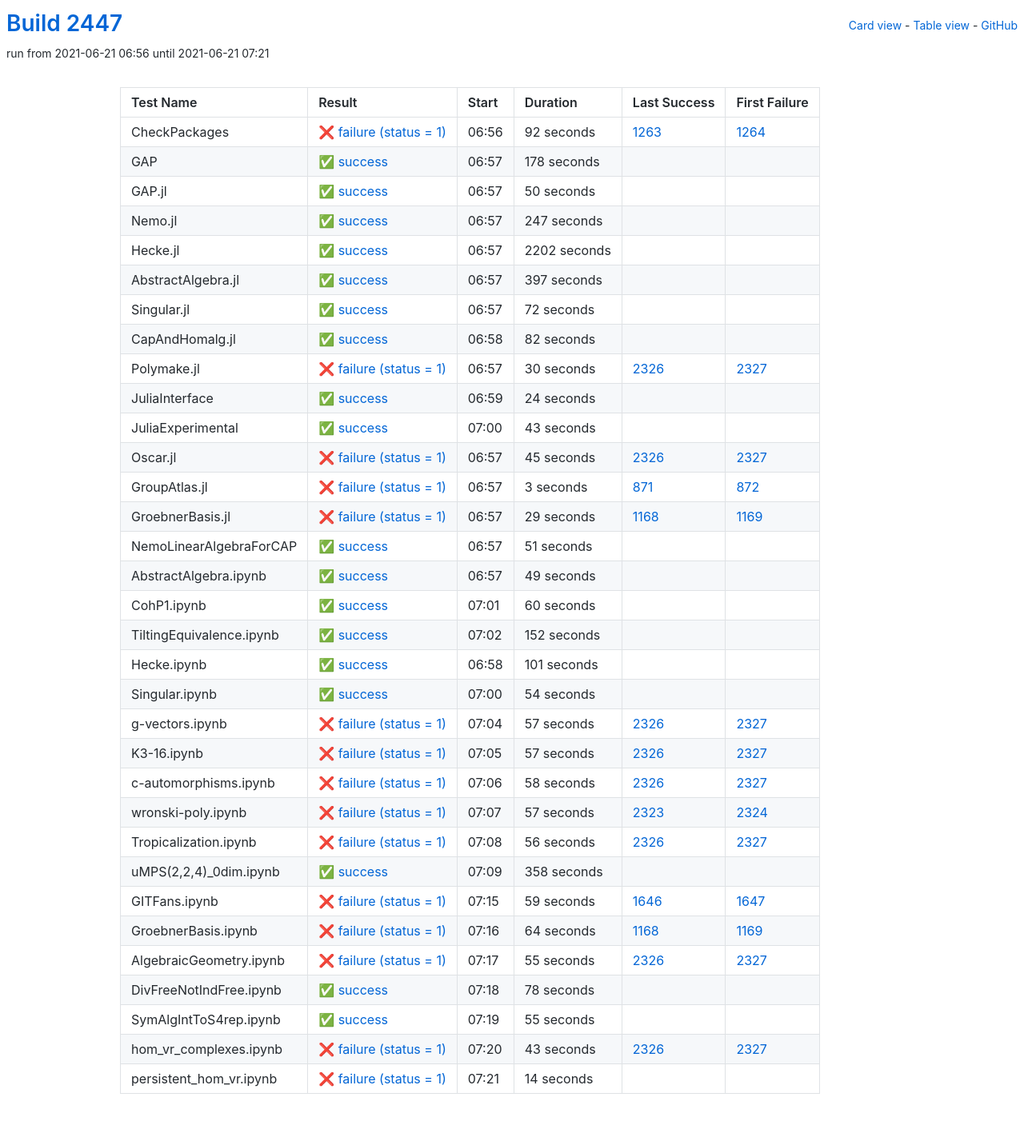
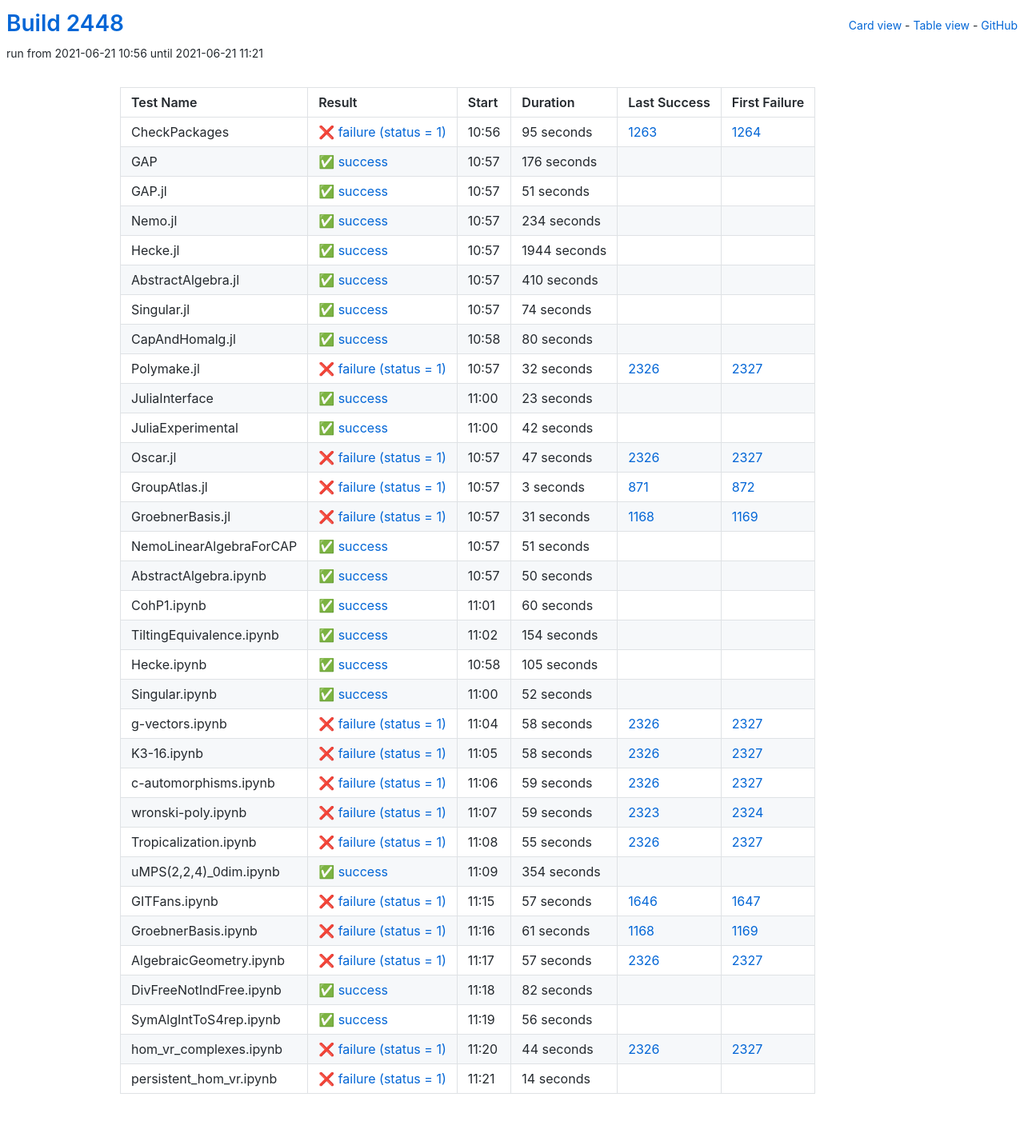
Before and after one commit to oscar-system/oscar-ci-status-stable, a Jekyll site: the page built from table.html, in a window 1280 px wide. Shown: the whole page at 80% size. Built offline with Jekyll 4.4.1, drawn with Linux system fonts in a browser that asks for light colours.

Commit message:
Build #2448

```diff
--- a/_data/ci.yml
+++ b/_data/ci.yml
@@ -1,6 +1,6 @@
 ---
-build: 2447
-build_url: https://oscarci.mathematik.uni-kl.de/job/oscar-stable/2447/
+build: 2448
+build_url: https://oscarci.mathematik.uni-kl.de/job/oscar-stable/2448/
 job: oscar-stable
 organization: oscar-system
 repo: oscar-ci-status-stable
@@ -8,152 +8,152 @@ repourl: https://github.com/oscar-system/oscar-ci-status-stable
 tests:
 - name: CheckPackages
   id: checkpackages
-  log: https://oscarci.mathematik.uni-kl.de/job/oscar-stable/2447/artifact/logs/build-2447/CheckPackages.log
-  start: 2021-06-21 06:56
+  log: https://oscarci.mathematik.uni-kl.de/job/oscar-stable/2448/artifact/logs/build-2448/CheckPackages.log
+  start: 2021-06-21 10:56
   success: false
   exitcode: 1
   status: failure
-  duration: 92
+  duration: 95
   last_success: 1263
   last_success_url: https://oscarci.mathematik.uni-kl.de/job/oscar-stable/1263/
   first_failure: 1264
   first_failure_url: https://oscarci.mathematik.uni-kl.de/job/oscar-stable/1264/
 - name: GAP
   id: gap
-  log: https://oscarci.mathematik.uni-kl.de/job/oscar-stable/2447/artifact/logs/build-2447/GAP.log
-  start: 2021-06-21 06:57
+  log: https://oscarci.mathematik.uni-kl.de/job/oscar-stable/2448/artifact/logs/build-2448/GAP.log
+  start: 2021-06-21 10:57
   success: true
   exitcode: 0
   status: success
-  duration: 178
+  duration: 176
   last_success: false
   last_success_url:
   first_failure: false
   first_failure_url:
 - name: GAP.jl
   id: gap-jl
-  log: https://oscarci.mathematik.uni-kl.de/job/oscar-stable/2447/artifact/logs/build-2447/GAP.jl.log
-  start: 2021-06-21 06:57
+  log: https://oscarci.mathematik.uni-kl.de/job/oscar-stable/2448/artifact/logs/build-2448/GAP.jl.log
+  start: 2021-06-21 10:57
   success: true
   exitcode: 0
   status: success
-  duration: 50
+  duration: 51
   last_success: false
   last_success_url:
   first_failure: false
   first_failure_url:
 - name: Nemo.jl
   id: nemo-jl
-  log: https://oscarci.mathematik.uni-kl.de/job/oscar-stable/2447/artifact/logs/build-2447/Nemo.jl.log
-  start: 2021-06-21 06:57
+  log: https://oscarci.mathematik.uni-kl.de/job/oscar-stable/2448/artifact/logs/build-2448/Nemo.jl.log
+  start: 2021-06-21 10:57
   success: true
   exitcode: 0
   status: success
-  duration: 247
+  duration: 234
   last_success: false
   last_success_url:
   first_failure: false
   first_failure_url:
 - name: Hecke.jl
   id: hecke-jl
-  log: https://oscarci.mathematik.uni-kl.de/job/oscar-stable/2447/artifact/logs/build-2447/Hecke.jl.log
-  start: 2021-06-21 06:57
+  log: https://oscarci.mathematik.uni-kl.de/job/oscar-stable/2448/artifact/logs/build-2448/Hecke.jl.log
+  start: 2021-06-21 10:57
   success: true
   exitcode: 0
   status: success
-  duration: 2202
+  duration: 1944
   last_success: false
   last_success_url:
   first_failure: false
   first_failure_url:
 - name: AbstractAlgebra.jl
   id: abstractalgebra-jl
-  log: https://oscarci.mathematik.uni-kl.de/job/oscar-stable/2447/artifact/logs/build-2447/AbstractAlgebra.jl.log
-  start: 2021-06-21 06:57
+  log: https://oscarci.mathematik.uni-kl.de/job/oscar-stable/2448/artifact/logs/build-2448/AbstractAlgebra.jl.log
+  start: 2021-06-21 10:57
   success: true
   exitcode: 0
   status: success
-  duration: 397
+  duration: 410
   last_success: false
   last_success_url:
   first_failure: false
   first_failure_url:
 - name: Singular.jl
   id: singular-jl
-  log: https://oscarci.mathematik.uni-kl.de/job/oscar-stable/2447/artifact/logs/build-2447/Singular.jl.log
-  start: 2021-06-21 06:57
+  log: https://oscarci.mathematik.uni-kl.de/job/oscar-stable/2448/artifact/logs/build-2448/Singular.jl.log
+  start: 2021-06-21 10:57
   success: true
   exitcode: 0
   status: success
-  duration: 72
+  duration: 74
   last_success: false
   last_success_url:
   first_failure: false
   first_failure_url:
 - name: CapAndHomalg.jl
   id: capandhomalg-jl
-  log: https://oscarci.mathematik.uni-kl.de/job/oscar-stable/2447/artifact/logs/build-2447/CapAndHomalg.jl.log
-  start: 2021-06-21 06:58
+  log: https://oscarci.mathematik.uni-kl.de/job/oscar-stable/2448/artifact/logs/build-2448/CapAndHomalg.jl.log
+  start: 2021-06-21 10:58
   success: true
   exitcode: 0
   status: success
-  duration: 82
+  duration: 80
   last_success: false
   last_success_url:
   first_failure: false
   first_failure_url:
 - name: Polymake.jl
   id: polymake-jl
-  log: https://oscarci.mathematik.uni-kl.de/job/oscar-stable/2447/artifact/logs/build-2447/Polymake.jl.log
-  start: 2021-06-21 06:57
+  log: https://oscarci.mathematik.uni-kl.de/job/oscar-stable/2448/artifact/logs/build-2448/Polymake.jl.log
+  start: 2021-06-21 10:57
   success: false
   exitcode: 1
   status: failure
-  duration: 30
+  duration: 32
   last_success: 2326
   last_success_url: https://oscarci.mathematik.uni-kl.de/job/oscar-stable/2326/
   first_failure: 2327
   first_failure_url: https://oscarci.mathematik.uni-kl.de/job/oscar-stable/2327/
 - name: JuliaInterface
   id: juliainterface
-  log: https://oscarci.mathematik.uni-kl.de/job/oscar-stable/2447/artifact/logs/build-2447/JuliaInterface.log
-  start: 2021-06-21 06:59
+  log: https://oscarci.mathematik.uni-kl.de/job/oscar-stable/2448/artifact/logs/build-2448/JuliaInterface.log
+  start: 2021-06-21 11:00
   success: true
   exitcode: 0
   status: success
-  duration: 24
+  duration: 23
   last_success: false
   last_success_url:
   first_failure: false
   first_failure_url:
 - name: JuliaExperimental
   id: juliaexperimental
-  log: https://oscarci.mathematik.uni-kl.de/job/oscar-stable/2447/artifact/logs/build-2447/JuliaExperimental.log
-  start: 2021-06-21 07:00
+  log: https://oscarci.mathematik.uni-kl.de/job/oscar-stable/2448/artifact/logs/build-2448/JuliaExperimental.log
+  start: 2021-06-21 11:00
   success: true
   exitcode: 0
   status: success
-  duration: 43
+  duration: 42
   last_success: false
   last_success_url:
   first_failure: false
   first_failure_url:
 - name: Oscar.jl
   id: oscar-jl
-  log: https://oscarci.mathematik.uni-kl.de/job/oscar-stable/2447/artifact/logs/build-2447/Oscar.jl.log
-  start: 2021-06-21 06:57
+  log: https://oscarci.mathematik.uni-kl.de/job/oscar-stable/2448/artifact/logs/build-2448/Oscar.jl.log
+  start: 2021-06-21 10:57
   success: false
   exitcode: 1
   status: failure
-  duration: 45
+  duration: 47
   last_success: 2326
   last_success_url: https://oscarci.mathematik.uni-kl.de/job/oscar-stable/2326/
   first_failure: 2327
   first_failure_url: https://oscarci.mathematik.uni-kl.de/job/oscar-stable/2327/
 - name: GroupAtlas.jl
   id: groupatlas-jl
-  log: https://oscarci.mathematik.uni-kl.de/job/oscar-stable/2447/artifact/logs/build-2447/GroupAtlas.jl.log
-  start: 2021-06-21 06:57
+  log: https://oscarci.mathematik.uni-kl.de/job/oscar-stable/2448/artifact/logs/build-2448/GroupAtlas.jl.log
+  start: 2021-06-21 10:57
   success: false
   exitcode: 1
   status: failure
@@ -164,20 +164,20 @@ tests:
   first_failure_url: https://oscarci.mathematik.uni-kl.de/job/oscar-stable/872/
 - name: GroebnerBasis.jl
   id: groebnerbasis-jl
-  log: https://oscarci.mathematik.uni-kl.de/job/oscar-stable/2447/artifact/logs/build-2447/GroebnerBasis.jl.log
-  start: 2021-06-21 06:57
+  log: https://oscarci.mathematik.uni-kl.de/job/oscar-stable/2448/artifact/logs/build-2448/GroebnerBasis.jl.log
+  start: 2021-06-21 10:57
   success: false
   exitcode: 1
   status: failure
-  duration: 29
+  duration: 31
   last_success: 1168
   last_success_url: https://oscarci.mathematik.uni-kl.de/job/oscar-stable/1168/
   first_failure: 1169
   first_failure_url: https://oscarci.mathematik.uni-kl.de/job/oscar-stable/1169/
 - name: NemoLinearAlgebraForCAP
   id: nemolinearalgebraforcap
-  log: https://oscarci.mathematik.uni-kl.de/job/oscar-stable/2447/artifact/logs/build-2447/NemoLinearAlgebraForCAP.log
-  start: 2021-06-21 06:57
+  log: https://oscarci.mathematik.uni-kl.de/job/oscar-stable/2448/artifact/logs/build-2448/NemoLinearAlgebraForCAP.log
+  start: 2021-06-21 10:57
   success: true
   exitcode: 0
   status: success
@@ -188,20 +188,20 @@ tests:
   first_failure_url:
 - name: AbstractAlgebra.ipynb
   id: abstractalgebra-ipynb
-  log: https://oscarci.mathematik.uni-kl.de/job/oscar-stable/2447/artifact/logs/build-2447/AbstractAlgebra.ipynb.log
-  start: 2021-06-21 06:57
+  log: https://oscarci.mathematik.uni-kl.de/job/oscar-stable/2448/artifact/logs/build-2448/AbstractAlgebra.ipynb.log
+  start: 2021-06-21 10:57
   success: true
   exitcode: 0
   status: success
-  duration: 49
+  duration: 50
   last_success: false
   last_success_url:
   first_failure: false
   first_failure_url:
 - name: CohP1.ipynb
   id: cohp1-ipynb
-  log: https://oscarci.mathematik.uni-kl.de/job/oscar-stable/2447/artifact/logs/build-2447/CohP1.ipynb.log
-  start: 2021-06-21 07:01
+  log: https://oscarci.mathematik.uni-kl.de/job/oscar-stable/2448/artifact/logs/build-2448/CohP1.ipynb.log
+  start: 2021-06-21 11:01
   success: true
   exitcode: 0
   status: success
@@ -212,44 +212,140 @@ tests:
   first_failure_url:
 - name: TiltingEquivalence.ipynb
   id: tiltingequivalence-ipynb
-  log: https://oscarci.mathematik.uni-kl.de/job/oscar-stable/2447/artifact/logs/build-2447/TiltingEquivalence.ipynb.log
-  start: 2021-06-21 07:02
+  log: https://oscarci.mathematik.uni-kl.de/job/oscar-stable/2448/artifact/logs/build-2448/TiltingEquivalence.ipynb.log
+  start: 2021-06-21 11:02
   success: true
   exitcode: 0
   status: success
-  duration: 152
+  duration: 154
   last_success: false
   last_success_url:
   first_failure: false
   first_failure_url:
 - name: Hecke.ipynb
   id: hecke-ipynb
-  log: https://oscarci.mathematik.uni-kl.de/job/oscar-stable/2447/artifact/logs/build-2447/Hecke.ipynb.log
-  start: 2021-06-21 06:58
+  log: https://oscarci.mathematik.uni-kl.de/job/oscar-stable/2448/artifact/logs/build-2448/Hecke.ipynb.log
+  start: 2021-06-21 10:58
   success: true
   exitcode: 0
   status: success
-  duration: 101
+  duration: 105
   last_success: false
   last_success_url:
   first_failure: false
   first_failure_url:
 - name: Singular.ipynb
   id: singular-ipynb
-  log: https://oscarci.mathematik.uni-kl.de/job/oscar-stable/2447/artifact/logs/build-2447/Singular.ipynb.log
-  start: 2021-06-21 07:00
+  log: https://oscarci.mathematik.uni-kl.de/job/oscar-stable/2448/artifact/logs/build-2448/Singular.ipynb.log
+  start: 2021-06-21 11:00
   success: true
   exitcode: 0
   status: success
-  duration: 54
+  duration: 52
   last_success: false
   last_success_url:
   first_failure: false
   first_failure_url:
 - name: g-vectors.ipynb
   id: g-vectors-ipynb
-  log: https://oscarci.mathematik.uni-kl.de/job/oscar-stable/2447/artifact/logs/build-2447/g-vectors.ipynb.log
-  start: 2021-06-21 07:04
+  log: https://oscarci.mathematik.uni-kl.de/job/oscar-stable/2448/artifact/logs/build-2448/g-vectors.ipynb.log
+  start: 2021-06-21 11:04
+  success: false
+  exitcode: 1
+  status: failure
+  duration: 58
+  last_success: 2326
+  last_success_url: https://oscarci.mathematik.uni-kl.de/job/oscar-stable/2326/
+  first_failure: 2327
+  first_failure_url: https://oscarci.mathematik.uni-kl.de/job/oscar-stable/2327/
+- name: K3-16.ipynb
+  id: k3-16-ipynb
+  log: https://oscarci.mathematik.uni-kl.de/job/oscar-stable/2448/artifact/logs/build-2448/K3-16.ipynb.log
+  start: 2021-06-21 11:05
+  success: false
+  exitcode: 1
+  status: failure
+  duration: 58
+  last_success: 2326
+  last_success_url: https://oscarci.mathematik.uni-kl.de/job/oscar-stable/2326/
+  first_failure: 2327
+  first_failure_url: https://oscarci.mathematik.uni-kl.de/job/oscar-stable/2327/
+- name: c-automorphisms.ipynb
+  id: c-automorphisms-ipynb
+  log: https://oscarci.mathematik.uni-kl.de/job/oscar-stable/2448/artifact/logs/build-2448/c-automorphisms.ipynb.log
+  start: 2021-06-21 11:06
+  success: false
+  exitcode: 1
+  status: failure
+  duration: 59
+  last_success: 2326
+  last_success_url: https://oscarci.mathematik.uni-kl.de/job/oscar-stable/2326/
+  first_failure: 2327
+  first_failure_url: https://oscarci.mathematik.uni-kl.de/job/oscar-stable/2327/
+- name: wronski-poly.ipynb
+  id: wronski-poly-ipynb
+  log: https://oscarci.mathematik.uni-kl.de/job/oscar-stable/2448/artifact/logs/build-2448/wronski-poly.ipynb.log
+  start: 2021-06-21 11:07
+  success: false
+  exitcode: 1
+  status: failure
+  duration: 59
+  last_success: 2323
+  last_success_url: https://oscarci.mathematik.uni-kl.de/job/oscar-stable/2323/
+  first_failure: 2324
+  first_failure_url: https://oscarci.mathematik.uni-kl.de/job/oscar-stable/2324/
+- name: Tropicalization.ipynb
+  id: tropicalization-ipynb
+  log: https://oscarci.mathematik.uni-kl.de/job/oscar-stable/2448/artifact/logs/build-2448/Tropicalization.ipynb.log
+  start: 2021-06-21 11:08
+  success: false
+  exitcode: 1
+  status: failure
+  duration: 55
+  last_success: 2326
+  last_success_url: https://oscarci.mathematik.uni-kl.de/job/oscar-stable/2326/
+  first_failure: 2327
+  first_failure_url: https://oscarci.mathematik.uni-kl.de/job/oscar-stable/2327/
+- name: uMPS(2,2,4)_0dim.ipynb
+  id: umps-2-2-4-0dim-ipynb
+  log: https://oscarci.mathematik.uni-kl.de/job/oscar-stable/2448/artifact/logs/build-2448/uMPS-2-2-4-_0dim.ipynb.log
+  start: 2021-06-21 11:09
+  success: true
+  exitcode: 0
+  status: success
+  duration: 354
+  last_success: false
+  last_success_url:
+  first_failure: false
+  first_failure_url:
+- name: GITFans.ipynb
+  id: gitfans-ipynb
+  log: https://oscarci.mathematik.uni-kl.de/job/oscar-stable/2448/artifact/logs/build-2448/GITFans.ipynb.log
+  start: 2021-06-21 11:15
+  success: false
+  exitcode: 1
+  status: failure
+  duration: 57
+  last_success: 1646
+  last_success_url: https://oscarci.mathematik.uni-kl.de/job/oscar-stable/1646/
+  first_failure: 1647
+  first_failure_url: https://oscarci.mathematik.uni-kl.de/job/oscar-stable/1647/
+- name: GroebnerBasis.ipynb
+  id: groebnerbasis-ipynb
+  log: https://oscarci.mathematik.uni-kl.de/job/oscar-stable/2448/artifact/logs/build-2448/GroebnerBasis.ipynb.log
+  start: 2021-06-21 11:16
+  success: false
+  exitcode: 1
+  status: failure
+  duration: 61
+  last_success: 1168
+  last_success_url: https://oscarci.mathematik.uni-kl.de/job/oscar-stable/1168/
+  first_failure: 1169
+  first_failure_url: https://oscarci.mathematik.uni-kl.de/job/oscar-stable/1169/
+- name: AlgebraicGeometry.ipynb
+  id: algebraicgeometry-ipynb
+  log: https://oscarci.mathematik.uni-kl.de/job/oscar-stable/2448/artifact/logs/build-2448/AlgebraicGeometry.ipynb.log
+  start: 2021-06-21 11:17
   success: false
   exitcode: 1
   status: failure
@@ -258,142 +354,46 @@ tests:
   last_success_url: https://oscarci.mathematik.uni-kl.de/job/oscar-stable/2326/
   first_failure: 2327
   first_failure_url: https://oscarci.mathematik.uni-kl.de/job/oscar-stable/2327/
-- name: K3-16.ipynb
-  id: k3-16-ipynb
-  log: https://oscarci.mathematik.uni-kl.de/job/oscar-stable/2447/artifact/logs/build-2447/K3-16.ipynb.log
-  start: 2021-06-21 07:05
-  success: false
-  exitcode: 1
-  status: failure
-  duration: 57
-  last_success: 2326
-  last_success_url: https://oscarci.mathematik.uni-kl.de/job/oscar-stable/2326/
-  first_failure: 2327
-  first_failure_url: https://oscarci.mathematik.uni-kl.de/job/oscar-stable/2327/
-- name: c-automorphisms.ipynb
-  id: c-automorphisms-ipynb
-  log: https://oscarci.mathematik.uni-kl.de/job/oscar-stable/2447/artifact/logs/build-2447/c-automorphisms.ipynb.log
-  start: 2021-06-21 07:06
-  success: false
-  exitcode: 1
-  status: failure
-  duration: 58
-  last_success: 2326
-  last_success_url: https://oscarci.mathematik.uni-kl.de/job/oscar-stable/2326/
-  first_failure: 2327
-  first_failure_url: https://oscarci.mathematik.uni-kl.de/job/oscar-stable/2327/
-- name: wronski-poly.ipynb
-  id: wronski-poly-ipynb
-  log: https://oscarci.mathematik.uni-kl.de/job/oscar-stable/2447/artifact/logs/build-2447/wronski-poly.ipynb.log
-  start: 2021-06-21 07:07
-  success: false
-  exitcode: 1
-  status: failure
-  duration: 57
-  last_success: 2323
-  last_success_url: https://oscarci.mathematik.uni-kl.de/job/oscar-stable/2323/
-  first_failure: 2324
-  first_failure_url: https://oscarci.mathematik.uni-kl.de/job/oscar-stable/2324/
-- name: Tropicalization.ipynb
-  id: tropicalization-ipynb
-  log: https://oscarci.mathematik.uni-kl.de/job/oscar-stable/2447/artifact/logs/build-2447/Tropicalization.ipynb.log
-  start: 2021-06-21 07:08
-  success: false
-  exitcode: 1
-  status: failure
-  duration: 56
-  last_success: 2326
-  last_success_url: https://oscarci.mathematik.uni-kl.de/job/oscar-stable/2326/
-  first_failure: 2327
-  first_failure_url: https://oscarci.mathematik.uni-kl.de/job/oscar-stable/2327/
-- name: uMPS(2,2,4)_0dim.ipynb
-  id: umps-2-2-4-0dim-ipynb
-  log: https://oscarci.mathematik.uni-kl.de/job/oscar-stable/2447/artifact/logs/build-2447/uMPS-2-2-4-_0dim.ipynb.log
-  start: 2021-06-21 07:09
+- name: DivFreeNotIndFree.ipynb
+  id: divfreenotindfree-ipynb
+  log: https://oscarci.mathematik.uni-kl.de/job/oscar-stable/2448/artifact/logs/build-2448/DivFreeNotIndFree.ipynb.log
+  start: 2021-06-21 11:18
   success: true
   exitcode: 0
   status: success
-  duration: 358
-  last_success: false
-  last_success_url:
-  first_failure: false
-  first_failure_url:
-- name: GITFans.ipynb
-  id: gitfans-ipynb
-  log: https://oscarci.mathematik.uni-kl.de/job/oscar-stable/2447/artifact/logs/build-2447/GITFans.ipynb.log
-  start: 2021-06-21 07:15
-  success: false
-  exitcode: 1
-  status: failure
-  duration: 59
-  last_success: 1646
-  last_success_url: https://oscarci.mathematik.uni-kl.de/job/oscar-stable/1646/
-  first_failure: 1647
-  first_failure_url: https://oscarci.mathematik.uni-kl.de/job/oscar-stable/1647/
-- name: GroebnerBasis.ipynb
-  id: groebnerbasis-ipynb
-  log: https://oscarci.mathematik.uni-kl.de/job/oscar-stable/2447/artifact/logs/build-2447/GroebnerBasis.ipynb.log
-  start: 2021-06-21 07:16
-  success: false
-  exitcode: 1
-  status: failure
-  duration: 64
-  last_success: 1168
-  last_success_url: https://oscarci.mathematik.uni-kl.de/job/oscar-stable/1168/
-  first_failure: 1169
-  first_failure_url: https://oscarci.mathematik.uni-kl.de/job/oscar-stable/1169/
-- name: AlgebraicGeometry.ipynb
-  id: algebraicgeometry-ipynb
-  log: https://oscarci.mathematik.uni-kl.de/job/oscar-stable/2447/artifact/logs/build-2447/AlgebraicGeometry.ipynb.log
-  start: 2021-06-21 07:17
-  success: false
-  exitcode: 1
-  status: failure
-  duration: 55
-  last_success: 2326
-  last_success_url: https://oscarci.mathematik.uni-kl.de/job/oscar-stable/2326/
-  first_failure: 2327
-  first_failure_url: https://oscarci.mathematik.uni-kl.de/job/oscar-stable/2327/
-- name: DivFreeNotIndFree.ipynb
-  id: divfreenotindfree-ipynb
-  log: https://oscarci.mathematik.uni-kl.de/job/oscar-stable/2447/artifact/logs/build-2447/DivFreeNotIndFree.ipynb.log
-  start: 2021-06-21 07:18
-  success: true
-  exitcode: 0
-  status: success
-  duration: 78
+  duration: 82
   last_success: false
   last_success_url:
   first_failure: false
   first_failure_url:
 - name: SymAlgIntToS4rep.ipynb
   id: symalginttos4rep-ipynb
-  log: https://oscarci.mathematik.uni-kl.de/job/oscar-stable/2447/artifact/logs/build-2447/SymAlgIntToS4rep.ipynb.log
-  start: 2021-06-21 07:19
+  log: https://oscarci.mathematik.uni-kl.de/job/oscar-stable/2448/artifact/logs/build-2448/SymAlgIntToS4rep.ipynb.log
+  start: 2021-06-21 11:19
   success: true
   exitcode: 0
   status: success
-  duration: 55
+  duration: 56
   last_success: false
   last_success_url:
   first_failure: false
   first_failure_url:
 - name: hom_vr_complexes.ipynb
   id: hom-vr-complexes-ipynb
-  log: https://oscarci.mathematik.uni-kl.de/job/oscar-stable/2447/artifact/logs/build-2447/hom_vr_complexes.ipynb.log
-  start: 2021-06-21 07:20
+  log: https://oscarci.mathematik.uni-kl.de/job/oscar-stable/2448/artifact/logs/build-2448/hom_vr_complexes.ipynb.log
+  start: 2021-06-21 11:20
   success: false
   exitcode: 1
   status: failure
-  duration: 43
+  duration: 44
   last_success: 2326
   last_success_url: https://oscarci.mathematik.uni-kl.de/job/oscar-stable/2326/
   first_failure: 2327
   first_failure_url: https://oscarci.mathematik.uni-kl.de/job/oscar-stable/2327/
 - name: persistent_hom_vr.ipynb
   id: persistent-hom-vr-ipynb
-  log: https://oscarci.mathematik.uni-kl.de/job/oscar-stable/2447/artifact/logs/build-2447/persistent_hom_vr.ipynb.log
-  start: 2021-06-21 07:21
+  log: https://oscarci.mathematik.uni-kl.de/job/oscar-stable/2448/artifact/logs/build-2448/persistent_hom_vr.ipynb.log
+  start: 2021-06-21 11:21
   success: false
   exitcode: 1
   status: failure
```
Also changed, not shown: README.md.
